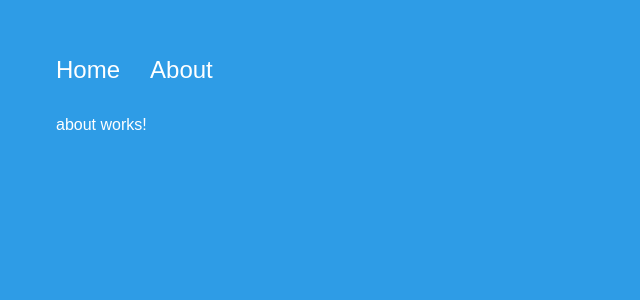
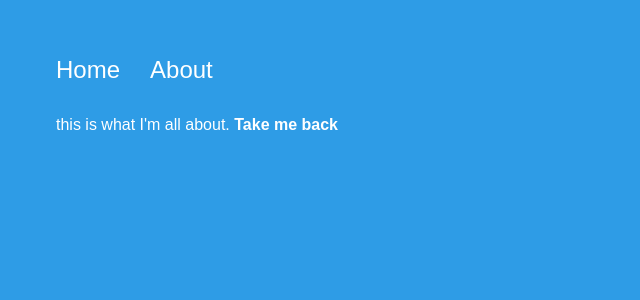
Before and after one commit to bobkoby5i/intro-angular-goals, an Angular app: page /about/48 in a window 1280 px wide. Shown: the top 300 px of the page, without its empty margins (0-640 px from the left). Built offline with nearby package versions, Linux system fonts and the light colour scheme.

Commit message:
take me home

```diff
--- a/src/app/about/about.component.html
+++ b/src/app/about/about.component.html
@@ -1 +1,4 @@
-<p>about works!</p>
+<p>
+this is what I'm all about.
+<a href="" (click)="sendMeHome()"> <strong>Take me back</strong></a>
+</p>
```
